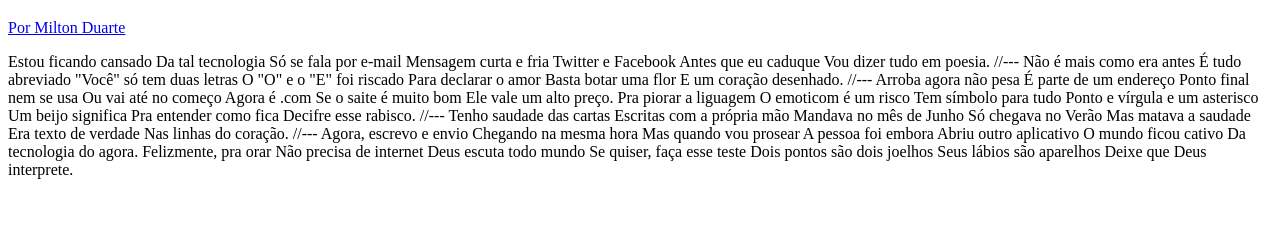
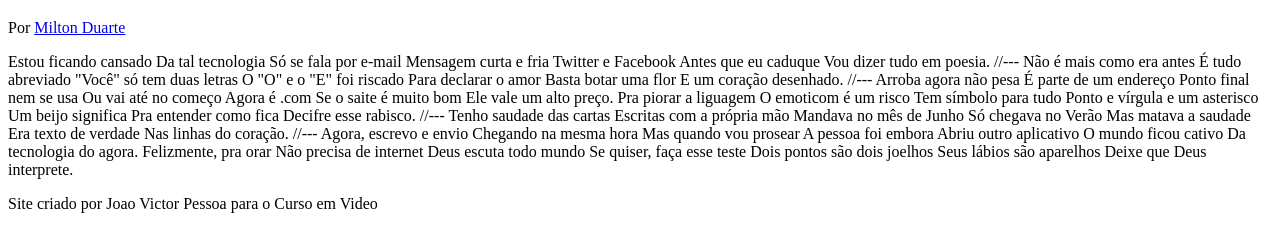
Before and after one commit to jotavictorpc/projeto-cordel, a plain HTML site: page index.html in a window 1280 px wide. Shown: the part 61-312 px from the top of the page. Drawn offline with Linux system fonts and the light colour scheme; files that its build step writes are made by us from their sources.

Commit message:
Header e footer feitos

```diff
--- a/index.html
+++ b/index.html
@@ -8,8 +8,10 @@
     <link rel="stylesheet" href="style.css">
 </head>
 <body>
+    <header>
         <h1>Cordel Moderno</h1>
-    <p><a href="https://www.recantodasletras.com.br/poesias/3186743">Por Milton Duarte</a></p>
+        <p>Por <a href="https://www.recantodasletras.com.br/poesias/3186743" target="_blank">Milton Duarte</a></p>
+    </header>
 
     Estou ficando cansado
     Da tal tecnologia
@@ -74,6 +76,8 @@ Se quiser, faça esse teste
     Dois pontos são dois joelhos
     Seus lábios são aparelhos
     Deixe que Deus interprete.
-
+    <footer>
+        <p>Site criado por Joao Victor Pessoa para o Curso em Video</p>
+    </footer>
 </body>
 </html>
```
Also changed, not shown: cordel-moderno.txt (deleted). Lines whose indentation alone changed are shown as unchanged.
